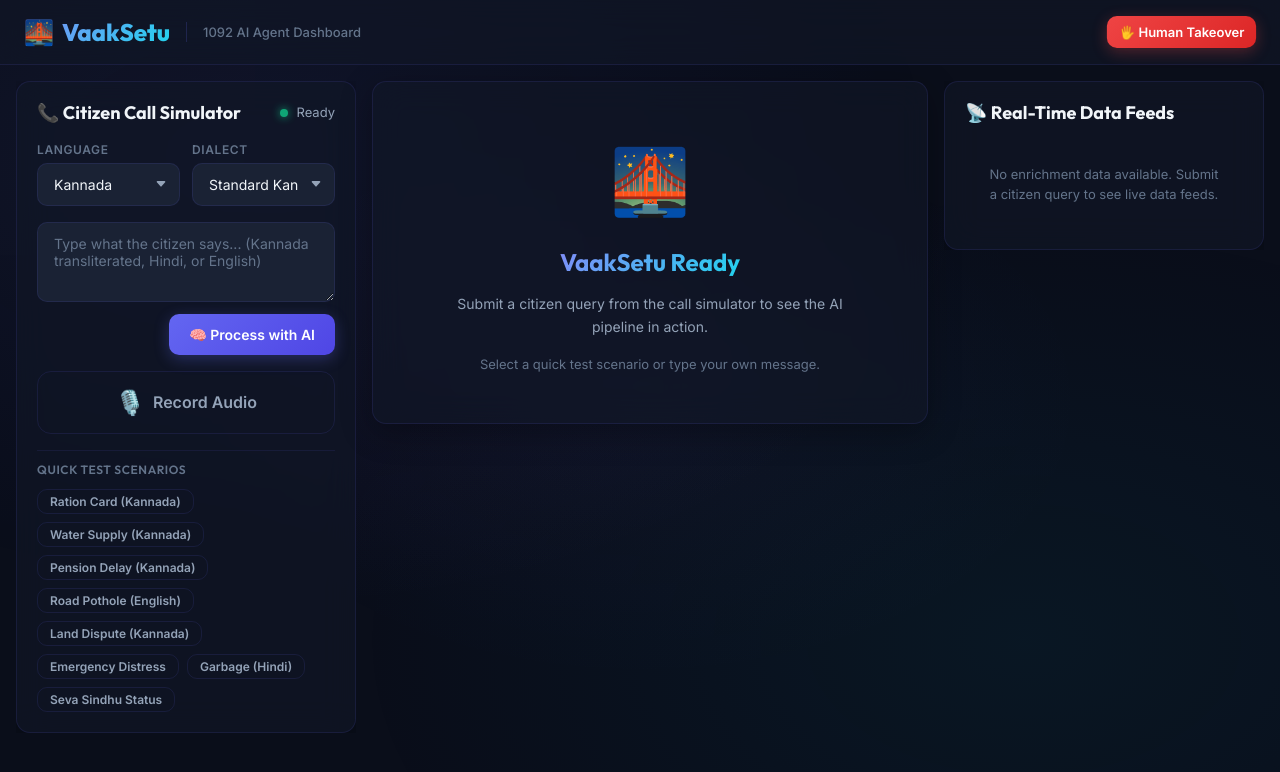
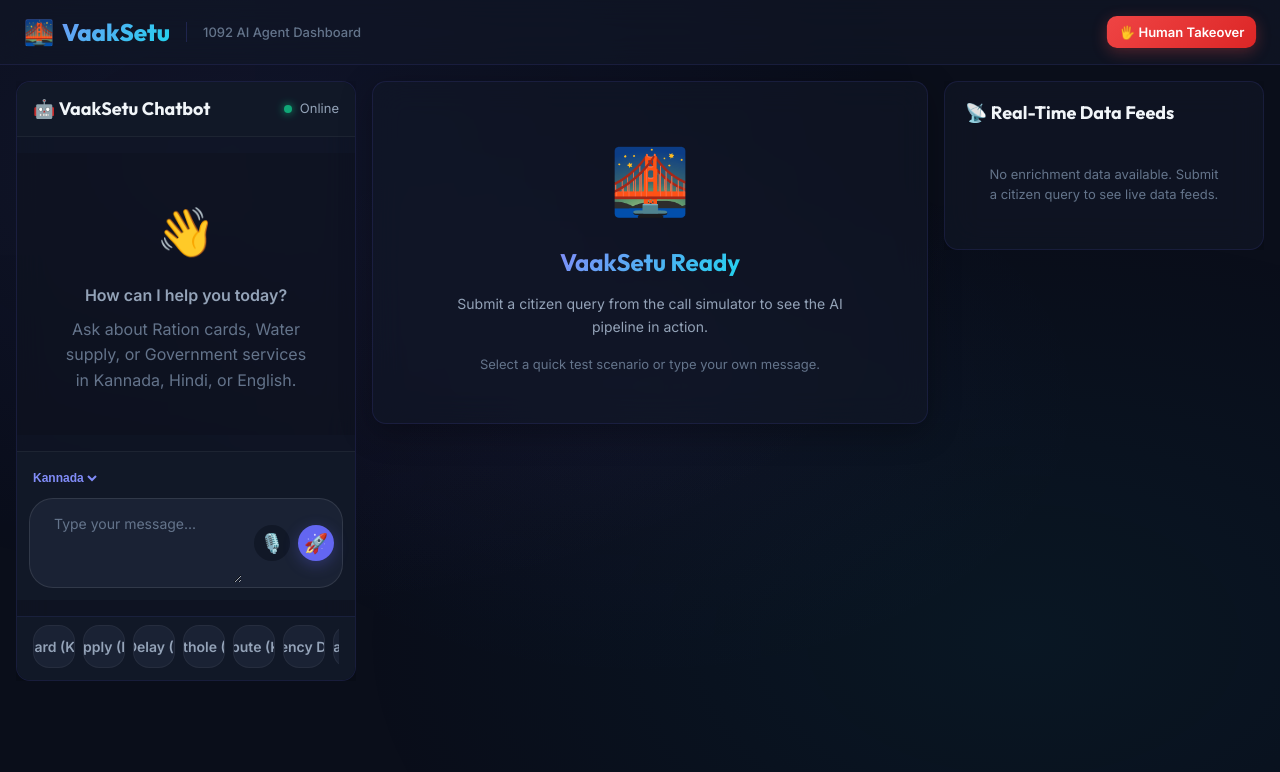
Before and after one commit to Athira-Chandran2000/vaaksetu, a React (Vite) app in the folder frontend/: page / in a window 1280 px wide. Shown: the top 772 px of the page. Built offline with nearby package versions, Linux system fonts and the light colour scheme.

Commit message:
Unified Chatbot Interface: Integrated transcript into Call Simulator

```diff
--- a/frontend/src/components/AgentDashboard.jsx
+++ b/frontend/src/components/AgentDashboard.jsx
@@ -292,30 +292,9 @@
             onSubmitText={handleSubmitText}
             onSubmitAudio={handleSubmitAudio}
             isProcessing={isProcessing}
+            transcriptHistory={transcriptHistory}
           />
 
-          {/* Transcript History */}
-          {transcriptHistory.length > 0 && (
-            <div className="transcript-history glass-card">
-              <h4 className="transcript-title">📜 Live Transcript</h4>
-              <div className="transcript-list">
-                {transcriptHistory.map((entry, i) => (
-                  <div key={i} className={`transcript-entry animate-fade-in ${entry.source === 'agent' ? 'agent-message' : ''}`}>
-                    <div className="transcript-meta">
-                      <span className={`badge ${entry.source === 'agent' ? 'badge-success' : 'badge-accent'}`}>
-                        {entry.source === 'agent' ? 'AGENT' : entry.language}
-                      </span>
-                      <span className="transcript-time">
-                        {new Date(entry.timestamp).toLocaleTimeString([], { hour: '2-digit', minute: '2-digit' })}
-                        {entry.source === 'audio' && ' 🎙️'}
-                      </span>
-                    </div>
-                    <p className="transcript-text">{entry.text}</p>
-                  </div>
-                ))}
-              </div>
-            </div>
-          )}
         </div>
 
         {/* Center Column: Pipeline Results */}
--- a/frontend/src/components/CallInterface.css
+++ b/frontend/src/components/CallInterface.css
@@ -124,8 +124,151 @@
   color: var(--accent-primary-light) !important;
 }
 
-@media (max-width: 768px) {
-  .ci-controls {
-    grid-template-columns: 1fr;
-  }
+/* ─── Chat Mode ──────────────────────────────────────────────────────────── */
+
+.call-interface.chat-mode {
+  height: 600px;
+  max-height: 80vh;
+  padding: 0;
+  display: flex;
+  flex-direction: column;
+  overflow: hidden;
 }
+
+.chat-mode .ci-header {
+  padding: var(--space-4);
+  background: var(--bg-secondary);
+  border-bottom: 1px solid rgba(255, 255, 255, 0.05);
+}
+
+.chat-window {
+  flex: 1;
+  overflow-y: auto;
+  padding: var(--space-4);
+  background: rgba(0, 0, 0, 0.1);
+  display: flex;
+  flex-direction: column;
+}
+
+.chat-empty {
+  margin: auto;
+  text-align: center;
+  max-width: 250px;
+  color: var(--text-tertiary);
+}
+
+.chat-empty-icon {
+  font-size: 3rem;
+  margin-bottom: var(--space-3);
+}
+
+.chat-empty p {
+  font-weight: 600;
+  color: var(--text-secondary);
+  margin-bottom: var(--space-2);
+}
+
+.chat-messages {
+  display: flex;
+  flex-direction: column;
+  gap: var(--space-4);
+}
+
+.chat-input-container {
+  padding: var(--space-3);
+  background: var(--bg-secondary);
+  border-top: 1px solid rgba(255, 255, 255, 0.05);
+}
+
+.chat-controls-mini {
+  margin-bottom: var(--space-2);
+}
+
+.select-mini {
+  background: transparent;
+  border: none;
+  color: var(--accent-primary-light);
+  font-size: var(--font-xs);
+  font-weight: 600;
+  cursor: pointer;
+  outline: none;
+}
+
+.ci-text-input.chat-style {
+  display: flex;
+  flex-direction: row;
+  align-items: center;
+  background: var(--bg-tertiary);
+  border-radius: 24px;
+  padding: var(--space-1) var(--space-2);
+  border: 1px solid rgba(255, 255, 255, 0.1);
+}
+
+.chat-textarea {
+  flex: 1;
+  background: transparent !important;
+  border: none !important;
+  box-shadow: none !important;
+  resize: none;
+  padding: var(--space-2) var(--space-3);
+  font-size: var(--font-sm);
+  max-height: 100px;
+}
+
+.chat-actions {
+  display: flex;
+  align-items: center;
+  gap: var(--space-2);
+}
+
+.btn-circle {
+  width: 36px;
+  height: 36px;
+  border-radius: 50%;
+  display: flex;
+  align-items: center;
+  justify-content: center;
+  border: none;
+  background: var(--bg-secondary);
+  color: white;
+  cursor: pointer;
+  transition: all 0.2s;
+  font-size: 1.2rem;
+}
+
+.btn-circle:hover:not(:disabled) {
+  transform: scale(1.1);
+}
+
+.btn-circle.btn-primary {
+  background: var(--accent-primary);
+}
+
+.btn-circle.btn-danger {
+  background: var(--color-danger);
+}
+
+.ci-samples.mini {
+  padding: var(--space-2) var(--space-4);
+  background: var(--bg-secondary);
+}
+
+.scroll-x {
+  display: flex;
+  flex-wrap: nowrap;
+  overflow-x: auto;
+  gap: var(--space-2);
+  padding-bottom: var(--space-1);
+  scrollbar-width: none;
+}
+
+.scroll-x::-webkit-scrollbar {
+  display: none;
+}
+
+.sample-btn-pill {
+  white-space: nowrap;
+  border-radius: 16px !important;
+  background: var(--bg-tertiary) !important;
+  border: 1px solid rgba(255, 255, 255, 0.05) !important;
+}
--- a/frontend/src/components/CallInterface.jsx
+++ b/frontend/src/components/CallInterface.jsx
@@ -17,7 +17,7 @@
   { label: "Seva Sindhu Status", text: "Naan income certificate ge Seva Sindhu nalli apply maadidde, ondu tingalu aaytu, application status check maadoke gottilla", language: "kannada" },
 ];
 
-export default function CallInterface({ onSubmitText, onSubmitAudio, isProcessing }) {
+export default function CallInterface({ onSubmitText, onSubmitAudio, isProcessing, transcriptHistory = [] }) {
   const [text, setText] = useState('');
   const [language, setLanguage] = useState('kannada');
   const [dialect, setDialect] = useState('standard');
@@ -26,10 +26,17 @@
   const mediaRecorderRef = useRef(null);
   const chunksRef = useRef([]);
   const timerRef = useRef(null);
+  const chatEndRef = useRef(null);
+
+  // Auto-scroll to bottom of chat
+  React.useEffect(() => {
+    chatEndRef.current?.scrollIntoView({ behavior: 'smooth' });
+  }, [transcriptHistory]);
 
   const handleSubmitText = () => {
     if (!text.trim() || isProcessing) return;
     onSubmitText?.(text.trim(), language, dialect);
+    setText(''); // Clear input after sending
   };
 
   const handleSampleQuery = (sample) => {
@@ -76,59 +83,65 @@
   };
 
   return (
-    <div className="call-interface glass-card">
+    <div className="call-interface glass-card chat-mode">
       <div className="ci-header">
-        <h3 className="ci-title">📞 Citizen Call Simulator</h3>
+        <h3 className="ci-title">🤖 VaakSetu Chatbot</h3>
         <div className="ci-status">
           <span className={`status-dot ${isProcessing ? 'warning' : 'active'}`} />
-          <span>{isProcessing ? 'Processing...' : 'Ready'}</span>
+          <span>{isProcessing ? 'Thinking...' : 'Online'}</span>
         </div>
       </div>
 
-      {/* Language & Dialect Selection */}
-      <div className="ci-controls">
-        <div className="ci-control-group">
-          <label className="ci-label">Language</label>
+      {/* Chat Window */}
+      <div className="chat-window">
+        {transcriptHistory.length === 0 ? (
+          <div className="chat-empty">
+            <div className="chat-empty-icon">👋</div>
+            <p>How can I help you today?</p>
+            <span>Ask about Ration cards, Water supply, or Government services in Kannada, Hindi, or English.</span>
+          </div>
+        ) : (
+          <div className="chat-messages">
+            {transcriptHistory.map((entry, i) => (
+              <div key={i} className={`transcript-entry animate-fade-in ${entry.source === 'agent' ? 'agent-message' : ''}`}>
+                <div className="transcript-meta">
+                  <span className={`badge ${entry.source === 'agent' ? 'badge-success' : 'badge-accent'}`}>
+                    {entry.source === 'agent' ? 'AGENT' : entry.language}
+                  </span>
+                  <span className="transcript-time">
+                    {new Date(entry.timestamp).toLocaleTimeString([], { hour: '2-digit', minute: '2-digit' })}
+                    {entry.source === 'audio' && ' 🎙️'}
+                  </span>
+                </div>
+                <p className="transcript-text">{entry.text}</p>
+              </div>
+            ))}
+            <div ref={chatEndRef} />
+          </div>
+        )}
+      </div>
+
+      {/* Input Area */}
+      <div className="chat-input-container">
+        <div className="chat-controls-mini">
            <select
-            className="select"
+            className="select-mini"
             value={language}
             onChange={(e) => setLanguage(e.target.value)}
-            id="language-select"
           >
             <option value="kannada">Kannada</option>
             <option value="hindi">Hindi</option>
             <option value="english">English</option>
-            <option value="kannada-hindi">Kannada-Hindi Mix</option>
-            <option value="kannada-english">Kannada-English Mix</option>
           </select>
         </div>
-        <div className="ci-control-group">
-          <label className="ci-label">Dialect</label>
-          <select
-            className="select"
-            value={dialect}
-            onChange={(e) => setDialect(e.target.value)}
-            id="dialect-select"
-          >
-            <option value="standard">Standard Kannada</option>
-            <option value="dharwad">Dharwad Kannada</option>
-            <option value="mysuru">Mysuru Kannada</option>
-            <option value="mangaluru">Mangaluru Kannada</option>
-            <option value="havyaka">Havyaka</option>
-            <option value="north-karnataka">North Karnataka</option>
-          </select>
-        </div>
-      </div>
 
-      {/* Text Input */}
-      <div className="ci-text-input">
+        <div className="ci-text-input chat-style">
           <textarea
-          className="textarea"
+            className="textarea chat-textarea"
             value={text}
             onChange={(e) => setText(e.target.value)}
-          placeholder="Type what the citizen says... (Kannada transliterated, Hindi, or English)"
-          rows={3}
-          id="citizen-text-input"
+            placeholder="Type your message..."
+            rows={1}
             onKeyDown={(e) => {
               if (e.key === 'Enter' && !e.shiftKey) {
                 e.preventDefault();
@@ -136,52 +149,37 @@
               }
             }}
           />
-        <div className="ci-text-actions">
+
+          <div className="chat-actions">
+            {!isRecording ? (
+              <button className="btn-circle" onClick={startRecording} title="Record Audio">
+                🎙️
+              </button>
+            ) : (
+              <button className="btn-circle btn-danger recording-pulse" onClick={stopRecording}>
+                ⏹️
+              </button>
+            )}
+
             <button
-            className="btn btn-primary"
+              className="btn-circle btn-primary"
               onClick={handleSubmitText}
               disabled={!text.trim() || isProcessing}
-            id="submit-text-btn"
             >
-            {isProcessing ? (
-              <>
-                <span className="animate-spin">⏳</span>
-                Processing...
-              </>
-            ) : (
-              <>🧠 Process with AI</>
-            )}
+              {isProcessing ? '⏳' : '🚀'}
             </button>
           </div>
         </div>
-
-      {/* Audio Recording */}
-      <div className="ci-audio">
-        <div className="ci-audio-controls">
-          {!isRecording ? (
-            <button className="btn btn-ghost btn-lg record-btn" onClick={startRecording} id="record-btn">
-              <span className="record-icon">🎙️</span>
-              Record Audio
-            </button>
-          ) : (
-            <button className="btn btn-danger btn-lg record-btn recording" onClick={stopRecording} id="stop-record-btn">
-              <span className="recording-pulse" />
-              Stop Recording ({recordingDuration}s)
-            </button>
-          )}
-        </div>
       </div>
 
-      {/* Sample Queries */}
-      <div className="ci-samples">
-        <h4 className="ci-samples-title">Quick Test Scenarios</h4>
-        <div className="sample-grid">
+      {/* Quick Suggestions */}
+      <div className="ci-samples mini">
+        <div className="sample-grid scroll-x">
           {SAMPLE_QUERIES.map((sample, i) => (
             <button
               key={i}
-              className="btn btn-ghost btn-sm sample-btn"
+              className="btn btn-ghost btn-xs sample-btn-pill"
               onClick={() => handleSampleQuery(sample)}
-              title={sample.text}
             >
               {sample.label}
             </button>
```
Lines whose indentation alone changed are shown as unchanged.
